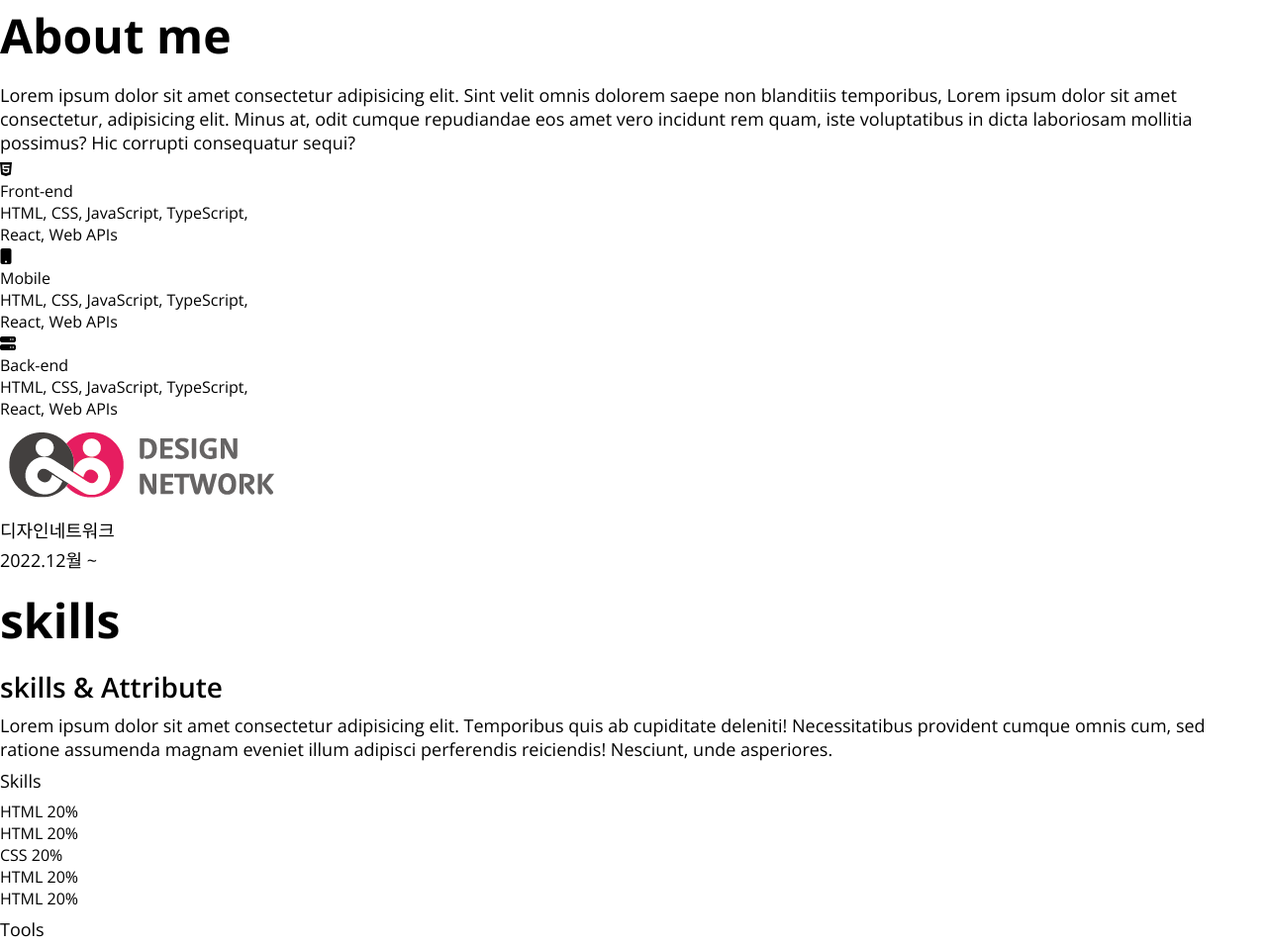
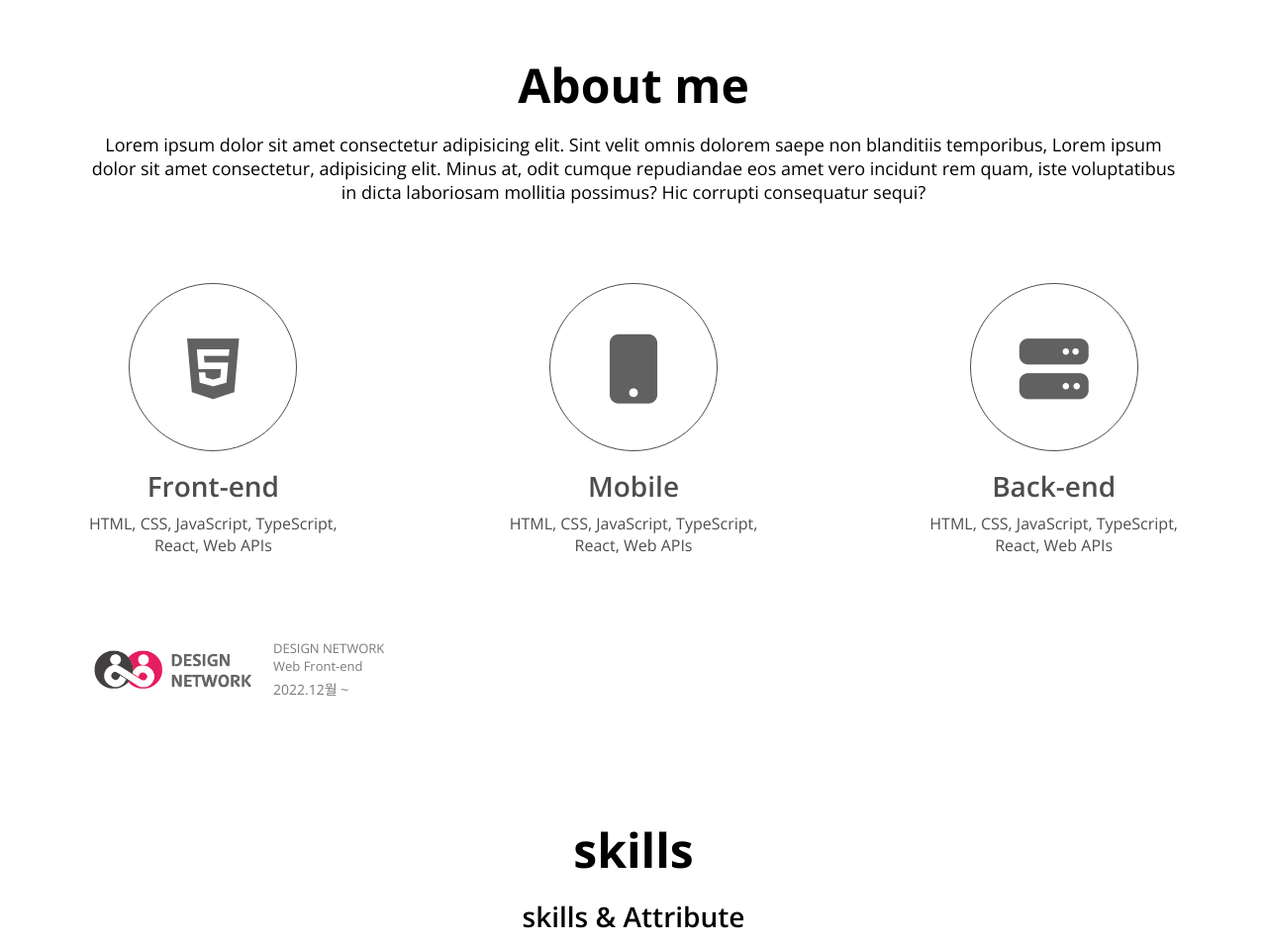
Before and after one commit to jjijju0918/Portfolio, a plain HTML site: page index.html in a window 1280 px wide. Shown: the part 749-1705 px from the top of the page at 99% size. Drawn offline with nearby package versions, Linux system fonts and the light colour scheme.

Commit message:
CSS__About me

```diff
--- a/index.html
+++ b/index.html
@@ -36,7 +36,7 @@
         <button class="home__contact">Contact Me</button>
     </section>
     <!-- About -->
-    <section id="about">
+    <section id="about" class="section">
         <h1>About me</h1>
         <p>Lorem ipsum dolor sit amet consectetur adipisicing elit. Sint velit omnis dolorem saepe non blanditiis temporibus,
             Lorem ipsum dolor sit amet consectetur, adipisicing elit. Minus at, odit cumque repudiandae eos amet vero incidunt rem quam,
@@ -44,7 +44,7 @@
             <div class="about__majors">
                 <div class="major">
                     <div class="major__icon"><i class="fa-brands fa-html5"></i></div>
-                    <div class="major__title">Front-end</div>
+                    <h2 class="major__title">Front-end</h2>
                     <div class="major__description">
                         HTML, CSS, JavaScript, TypeScript,
                         <br/>React, Web APIs
@@ -52,7 +52,7 @@
                 </div>
                 <div class="major">
                     <div class="major__icon"><i class="fa-solid fa-mobile-button"></i></div>
-                    <div class="major__title">Mobile</div>
+                    <h2 class="major__title">Mobile</h2>
                     <div class="major__description">
                         HTML, CSS, JavaScript, TypeScript,
                         <br/>React, Web APIs
@@ -60,7 +60,7 @@
                 </div>
                 <div class="major">
                     <div class="major__icon"><i class="fa-solid fa-server"></i></div>
-                    <div class="major__title">Back-end</div>
+                    <h2 class="major__title">Back-end</h2>
                     <div class="major__description">
                         HTML, CSS, JavaScript, TypeScript,
                         <br/>React, Web APIs
@@ -70,13 +70,15 @@
             <div class="about__jobs">
                 <div class="job">
                     <img src="imgs/designnetwork_logo.png" alt="job" class="job__logo">
-                    <p class="job__name">디자인네트워크</p>
-                    <p class="job__period">2022.12월 ~</p>
+                    <div class="job__description">
+                        <p class="job__name">DESIGN NETWORK<br/> Web Front-end </p>
+                        <p class="job__period">2022.12월 ~</p>
+                    </div>
                 </div>
             </div>
     </section>
     <!-- Skills -->
-    <section id="skills">
+    <section id="skills" class="section">
         <h1>skills</h1>
         <h2>skills & Attribute</h2>
         <p>Lorem ipsum dolor sit amet consectetur adipisicing elit. Temporibus quis ab cupiditate deleniti!
@@ -153,7 +155,7 @@
         </div>
     </section>
     <!-- Work -->
-    <section id="work">
+    <section id="work" class="section">
         <h1>My Work</h1>
         <h3>Projects</h3>
         <div class="work__categories">
@@ -222,7 +224,7 @@
         </div>
     </section>
     <!-- Testimonals -->
-    <section id="testimonals">
+    <section id="testimonals" class="section">
         <h1>Testimonals</h1>
         <h3>See what they say about me</h3>
         <div class="testimonials">
@@ -253,7 +255,7 @@
         </div>
     </section>
     <!-- Contact -->
-    <section id="contact">
+    <section id="contact" class="section">
         <h1 class="contact__title">Let's talk</h1>
         <h2 class="contact__email">jisu7032@nave.com</h2>
         <div class="contact__links">
--- a/style.css
+++ b/style.css
@@ -12,7 +12,7 @@
     --color-dark-grey: #4d4d4d;
     --color-grey: #616161;
     --color-light-grey: #7c7979;
-    --color-blue: #73aace;
+    /* --color-blue: #73aace; */
     --color-yellow: #fff7d1;
     --color-orange: #feb546;
     --color-black: #000000;
@@ -151,7 +151,7 @@
   margin: 24px;
   padding: 8px 12px;
   border: 2px solid var(--color-PDark);
-  color: var(--color-purple);
+  color: var(--color-PDark);
   border-radius: var(--size-border-radius);
 }
 
@@ -159,3 +159,73 @@
   background-color: var(--color-PDark);
   color: var(--color-white);
 }
+
+/* Section common */
+
+.section {
+  padding: 50px;
+  text-align: center;
+  max-width: 1200px;
+  margin: auto;
+}
+
+/* About */
+.about__majors{
+  display: flex;
+  justify-content: space-between;
+  margin: 80px 0;
+}
+.major__icon:hover{
+  color: var(--color-purple);
+  border: 1px solid var(--color-purple);
+  transform: rotate(-30deg) scale(1.1);
+}
+
+.major__icon i {
+  transition: all var(--animation-duration) ease;
+}
+.major__icon{
+  width: 170px;
+  height: 170px;
+  line-height:170px ;
+  font-size: 70px;
+  margin: auto;
+  color: var(--color-grey);
+  border: 1px solid var(--color-dark-grey);
+  border-radius: 50%;
+  margin-bottom: 16px;
+}
+
+.major__title, .major__description {
+  color: var(--color-dark-grey);
+}
+
+.major__description{
+  font-size: var(--font-small);
+}
+
+.job {
+  display: flex;
+  align-items: center;
+}
+
+.job__description {
+  margin: 0 16px;
+  text-align: left;
+}
+
+.job__name, .job__period {
+  color: var(--color-light-grey);
+}
+
+.job__name {
+  font-size: small;
+}
+
+.job__period {
+  font-size: var(--font-micro);
+}
+
+.job__logo {
+  width: 170px;
+}
```
